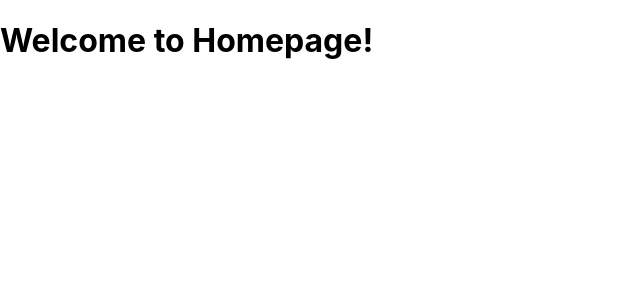
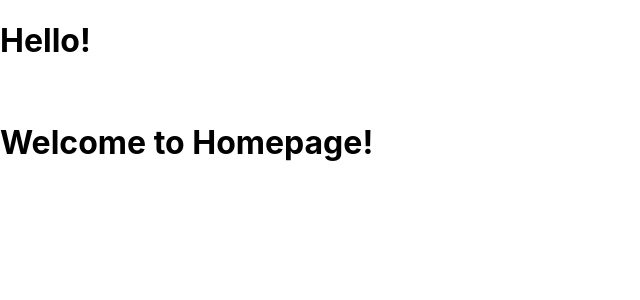
Before and after one commit to muskaansingh/Next.js-Projects, a Next.js app in the folder ecommerce-website/: page /home in a window 1280 px wide. Shown: the top 300 px of the page, without its empty margins (0-640 px from the left). Built offline with nearby package versions, Linux system fonts and the light colour scheme.

Commit message:
Update home.js

```diff
--- a/ecommerce-website/pages/home.js
+++ b/ecommerce-website/pages/home.js
@@ -1,6 +1,8 @@
 const home = () => {
     return (
         <div>
+            <h1>Hello!</h1>
+            <br/>
             <h1>Welcome to Homepage!</h1>
         </div>
     )
```
